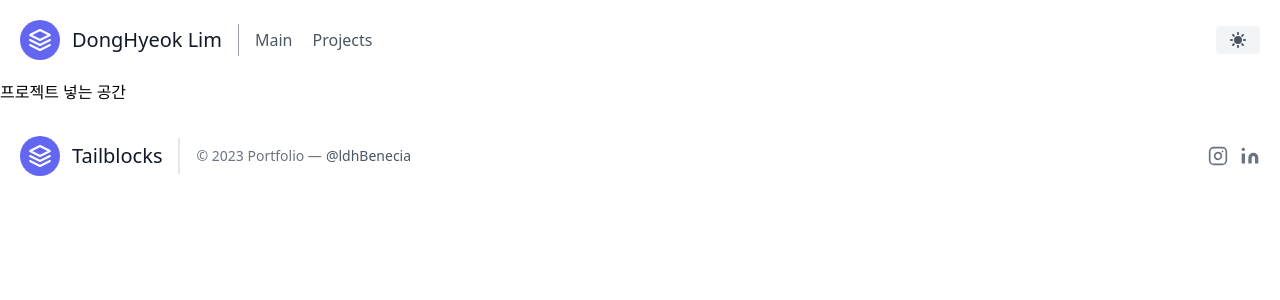
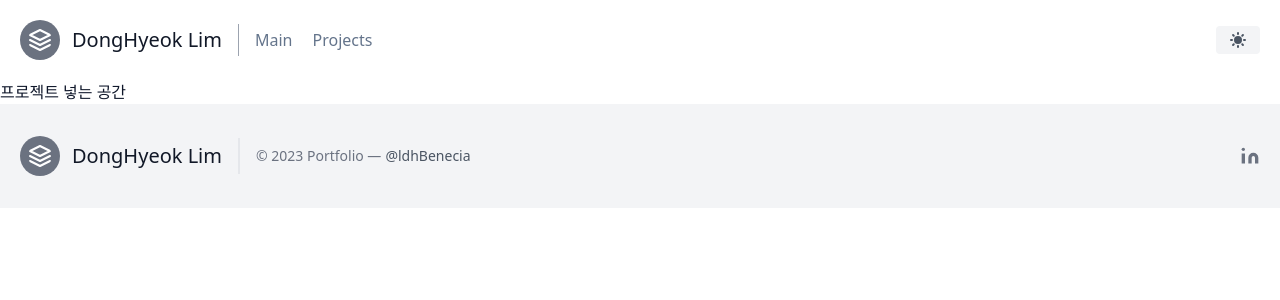
Before and after one commit to ldhbenecia/ldhbenecia.github.io, a Next.js app: page /projects in a window 1280 px wide. Shown: the top 300 px of the page. Built offline with nearby package versions, Linux system fonts and the light colour scheme.

Commit message:
Feat: DarkMode Setting

```diff
--- a/components/Main/main.tsx
+++ b/components/Main/main.tsx
@@ -12,7 +12,7 @@ export default function Main() {
           </h1>
           <p className="mb-8 leading-relaxed">포트폴리오 설명란</p>
           <div className="flex justify-center">
-            <Link href="projects" className="inline-flex text-white bg-indigo-500 border-0 py-2 px-6 focus:outline-none hover:bg-indigo-600 rounded text-lg">
+            <Link href="projects" className="inline-flex text-white dark:text-white bg-gray-500 border-0 py-2 px-6 focus:outline-none hover:bg-gray-600 rounded text-lg">
               Projects
             </Link>
             <button className="ml-4 inline-flex text-gray-700 bg-gray-100 border-0 py-2 px-6 focus:outline-none hover:bg-gray-200 rounded text-lg">
--- a/components/footer.tsx
+++ b/components/footer.tsx
@@ -1,9 +1,9 @@
 export default function Footer() {
-  const CURRENT_DAY = new Date();
-  const CURRENT_YEAR = CURRENT_DAY.getFullYear();
+  const TODAY = new Date();
+  const CURRENT_YEAR = TODAY.getFullYear();
 
   return (
-    <footer className="text-gray-600 body-font">
+    <footer className="body-font">
       <div className="container px-5 py-8 mx-auto flex items-center sm:flex-row flex-col">
         <a className="flex title-font font-medium items-center md:justify-start justify-center text-gray-900">
           <svg
@@ -13,17 +13,17 @@ export default function Footer() {
             stroke-linecap="round"
             stroke-linejoin="round"
             stroke-width="2"
-            className="w-10 h-10 text-white p-2 bg-indigo-500 rounded-full"
+            className="w-10 h-10 text-white p-2 bg-gray-500 rounded-full"
             viewBox="0 0 24 24"
           >
             <path d="M12 2L2 7l10 5 10-5-10-5zM2 17l10 5 10-5M2 12l10 5 10-5"></path>
           </svg>
-          <span className="ml-3 text-xl">Tailblocks</span>
+          <span className="ml-3 text-xl">DongHyeok Lim</span>
         </a>
         <p className="text-sm text-gray-500 sm:ml-4 sm:pl-4 sm:border-l-2 sm:border-gray-200 sm:py-2 sm:mt-0 mt-4">
           © {CURRENT_YEAR} Portfolio —
           <a
-            href="https://twitter.com/knyttneve"
+            href="https://github.com/ldhbenecia"
             className="text-gray-600 ml-1"
             rel="noopener noreferrer"
             target="_blank"
@@ -32,21 +32,11 @@ export default function Footer() {
           </a>
         </p>
         <span className="inline-flex sm:ml-auto sm:mt-0 mt-4 justify-center sm:justify-start">
-          <a className="ml-3 text-gray-500">
-            <svg
-              fill="none"
-              stroke="currentColor"
-              stroke-linecap="round"
-              stroke-linejoin="round"
-              stroke-width="2"
-              className="w-5 h-5"
-              viewBox="0 0 24 24"
-            >
-              <rect width="20" height="20" x="2" y="2" rx="5" ry="5"></rect>
-              <path d="M16 11.37A4 4 0 1112.63 8 4 4 0 0116 11.37zm1.5-4.87h.01"></path>
-            </svg>
-          </a>
-          <a className="ml-3 text-gray-500">
+          <a
+            href="https://www.linkedin.com/in/ldhbenecia/"
+            className="ml-3 text-gray-500"
+            target="_blank"
+          >
             <svg
               fill="currentColor"
               stroke="currentColor"
--- a/components/header.tsx
+++ b/components/header.tsx
@@ -13,7 +13,7 @@ export default function Header() {
             stroke-linecap="round"
             stroke-linejoin="round"
             stroke-width="2"
-            className="w-10 h-10 text-white p-2 bg-indigo-500 rounded-full"
+            className="w-10 h-10 text-white p-2 bg-gray-500 rounded-full"
             viewBox="0 0 24 24"
           >
             <path d="M12 2L2 7l10 5 10-5-10-5zM2 17l10 5 10-5M2 12l10 5 10-5"></path>
--- a/components/layout.tsx
+++ b/components/layout.tsx
@@ -4,10 +4,10 @@ import Footer from "./footer";
 
 export default function Layout({ children }: { children: ReactNode }) {
   return (
-    <>
+    <div className="bg-primary">
       <Header />
       <div>{children}</div>
       <Footer />
-    </>
+    </div>
   );
 }
--- a/styles/globals.css
+++ b/styles/globals.css
@@ -1,3 +1,36 @@
 @tailwind base;
 @tailwind components;
 @tailwind utilities;
+
+.bg-primary {
+  @apply bg-white dark:bg-slate-800;
+}
+
+.btn-project {
+  @apply inline-flex text-white dark:text-white bg-indigo-500 border-0 py-2 px-6 focus:outline-none hover:bg-indigo-600 rounded text-lg;
+}
+
+.project-card {
+  @apply flex flex-col m-3 rounded-xl w-full transition duration-300 transform border border-gray-300 hover:scale-105 hover:shadow-lg dark:border-gray-200/50 dark:hover:shadow-gray-400/40 hover:text-blue-600;
+}
+
+h1,
+h2,
+h3,
+h4,
+h5,
+h6 {
+  @apply text-slate-900 dark:text-white;
+}
+
+footer {
+  @apply text-gray-600 dark:text-white bg-gray-100 dark:bg-slate-600/20;
+}
+
+a {
+  @apply text-slate-500 hover:text-slate-700 dark:text-slate-400 dark:hover:text-slate-50;
+}
+
+p {
+  @apply text-slate-500 dark:text-slate-400;
+}
```
Also changed, not shown: 1 other file (tests, documents, lock files or other folders).
